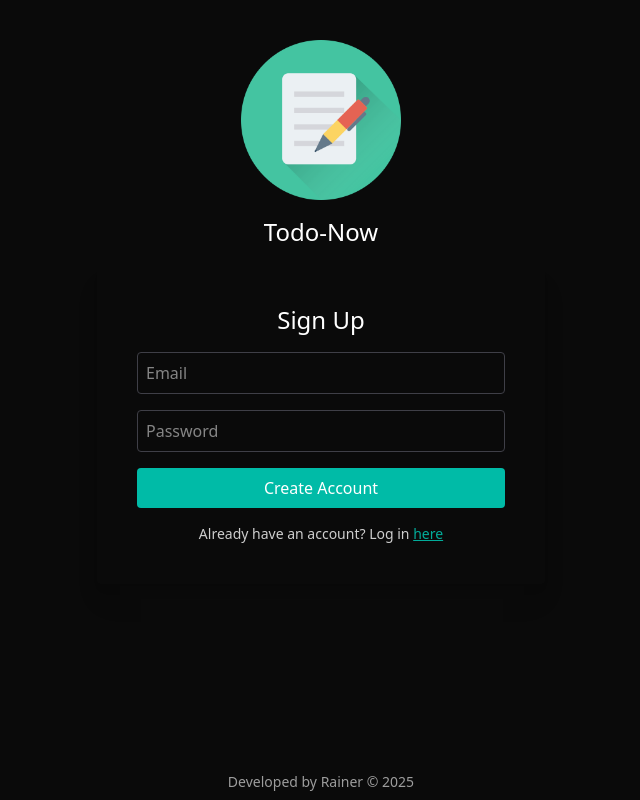
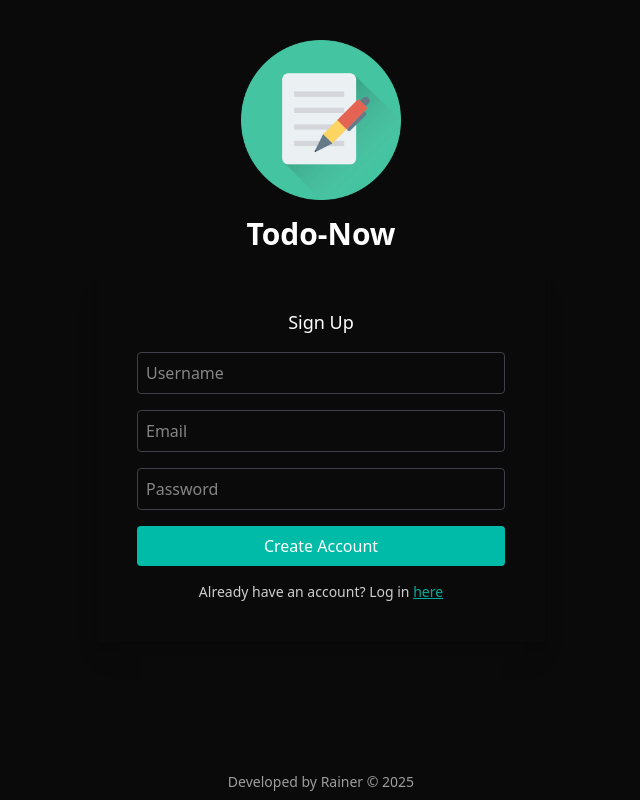
Before and after one commit to RainerMorales/Memoleaf, a React (Vite) app: page /Signup in a window 1280 px wide. Shown: the whole page, without its empty margins (319-959 px from the left). Built offline with nearby package versions, Linux system fonts and the light colour scheme; no server answers.

Commit message:
fix the ux

```diff
--- a/index.html
+++ b/index.html
@@ -5,7 +5,7 @@
   <meta charset="UTF-8" />
   <link rel="icon" type="image/png" href="/write.png" />
   <meta name="viewport" content="width=device-width, initial-scale=1.0" />
-  <title>Task Manager</title>
+  <title>Todo Now</title>
 </head>
 
 <body>
--- a/src/users/Components/Header.tsx
+++ b/src/users/Components/Header.tsx
@@ -1,10 +1,10 @@
 import Sidebar from "./Sidebar";
-
+import { auth } from "@/firebase";
 function Header() {
-  // console.log(auth.currentUser);
+  const user = auth.currentUser?.displayName;
   return (
     <header className="p-6 top-0 shadow-md  w-full flex justify-between items-center border-b">
-      <div className=" text-white font-bold">Welcome</div>
+      <div className=" text-white font-bold">Welcome {user}!</div>
       <div>
         <Sidebar />
       </div>
--- a/src/users/Components/Sidebar.tsx
+++ b/src/users/Components/Sidebar.tsx
@@ -24,7 +24,7 @@ function Sidebar() {
             <GiHamburgerMenu size={20} />
           </label>
         </div>
-        <div className="drawer-side   bg-black">
+        <div className="drawer-side bg-black">
           <label
             htmlFor="my-drawer-4"
             aria-label="close sidebar"
--- a/src/users/auth/Login.tsx
+++ b/src/users/auth/Login.tsx
@@ -27,7 +27,6 @@ function Login() {
         navigate("/");
 
       }
-      setEmail("");
       setPassword("");
     } catch (err) {
       setLoading(false);
@@ -36,7 +35,6 @@ function Login() {
         id: "w",
         duration: 4000,
       });
-      setEmail("");
       setPassword("");
     }
   };
--- a/src/users/auth/Signup.tsx
+++ b/src/users/auth/Signup.tsx
@@ -3,6 +3,7 @@ import { Link } from "react-router-dom";
 import {
   createUserWithEmailAndPassword,
   sendEmailVerification,
+  updateProfile,
 } from "firebase/auth";
 import { auth } from "@/firebase";
 import { useNavigate } from "react-router-dom";
@@ -10,22 +11,22 @@ import { toast, Toaster } from "react-hot-toast";
 function Signup() {
   const [email, setEmail] = useState("");
   const [password, setPassword] = useState("");
+  const[displayName,setDisplayName] =useState("")
   const [loading, setLoading] = useState(false);
   const navigate = useNavigate();
   const create = async (e: React.FormEvent) => {
     e.preventDefault();
     setLoading(true);
-    toast.dismiss("w");
-    toast.loading("Please Wait!", {
-      id: "w",
-      duration: 4000,
-    });
     try {
       const userCredential = await createUserWithEmailAndPassword(
         auth,
         email,
         password
       );
+      const userName=userCredential.user
+      await updateProfile(userName,{
+        displayName:displayName
+      })
       await sendEmailVerification(userCredential.user);
       toast.dismiss("w");
       toast.success("Please check your email! ", {
@@ -55,14 +56,22 @@ function Signup() {
           <div>
             <img className="w-40" src="write.png" alt="" />
           </div>
-          <div className="text-center text-2xl">Todo-Now</div>
+          <div className="text-center font-extrabold text-3xl">Todo-Now</div>
         </div>
         <div className="">
           <form
             onSubmit={create}
             className="p-10 rounded shadow-xl w-full max-w-md space-y-4"
           >
-            <h1 className="text-2xl text-center">Sign Up</h1>
+            <h1 className="text-lg text-center">Sign Up</h1>
+            <input
+              onChange={(e) => setDisplayName(e.target.value)}
+              className=" text-white border border-zinc-700 w-full p-2 rounded focus:outline-none focus:ring-2 focus:ring-emerald-400"
+              placeholder="Username"
+              type="text"
+              value={displayName}
+              required
+            />
             <input
               onChange={(e) => setEmail(e.target.value)}
               className=" text-white border border-zinc-700 w-full p-2 rounded focus:outline-none focus:ring-2 focus:ring-emerald-400"
```
